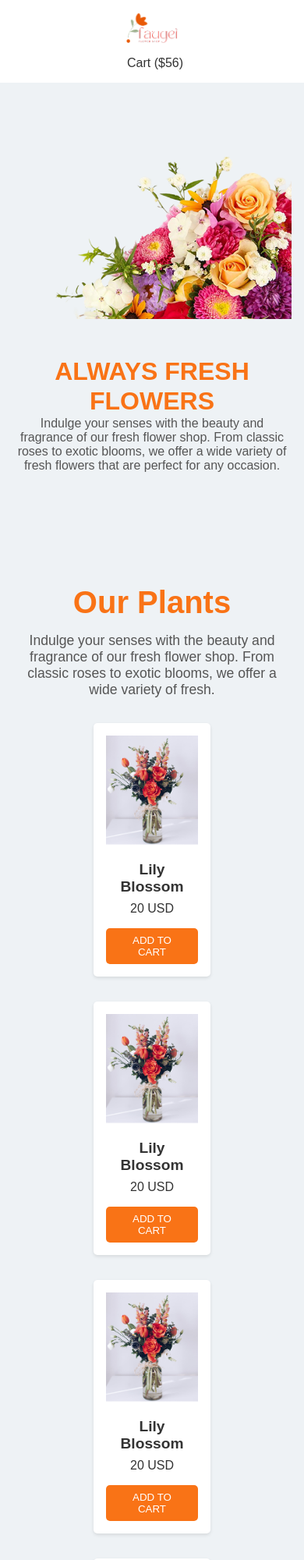
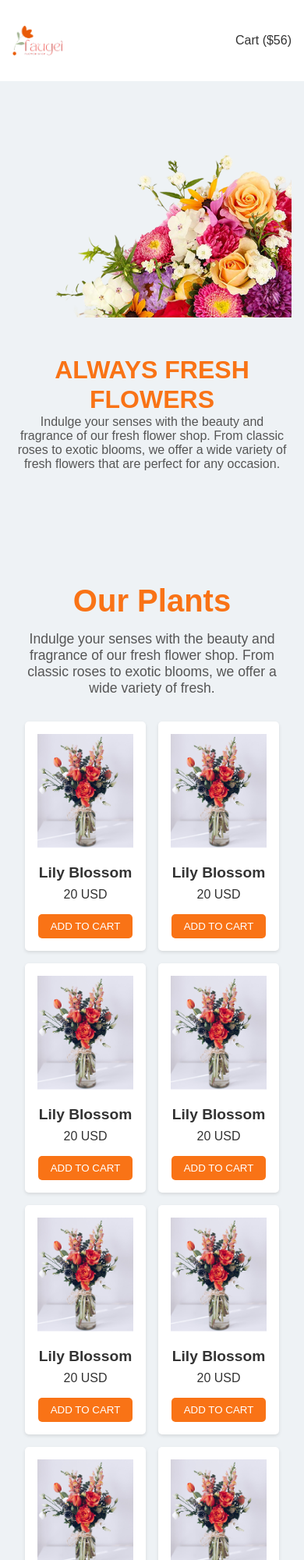
Before and after one commit to EsteakAhamed/flower-market, a plain HTML site: page index.html in a window 390 px wide. Shown: the top 2000 px of the page at 78% size. Drawn offline with Linux system fonts and the light colour scheme.

Commit message:
Responsive Fix 4

```diff
--- a/style/style.css
+++ b/style/style.css
@@ -452,13 +452,15 @@ footer .container {
 
 @media (max-width: 768px) {
     .navbar .container {
-        flex-direction: column;
-        gap: 1rem;
-        text-align: center;
+        flex-direction: row;
+        justify-content: space-between;
+        align-items: center;
+        padding: 1rem;
+        gap: 0;
     }
 
     .nav-right {
-        flex-direction: column;
+        flex-direction: row;
         align-items: center;
         gap: 1rem;
     }
@@ -471,6 +473,17 @@ footer .container {
         position: relative;
         top: 0;
         right: 0;
+        font-size: 1rem;
+        color: #333;
+    }
+
+    .cart span {
+        margin-left: 0.5rem;
+    }
+
+    .logo {
+        height: 40px;
+        margin: 0;
     }
 
     .hero .container {
@@ -499,17 +512,26 @@ footer .container {
     }
 
     .cards {
-        grid-template-columns: 1fr;
+        grid-template-columns: repeat(2, 1fr);
         gap: 1rem;
         padding: 0 1rem;
-        display: flex;
-        flex-direction: column;
-        align-items: center;
+        display: grid;
+        justify-content: center;
+        width: 100%;
+        max-width: 600px;
+        margin: 0 auto;
     }
 
     .card {
         width: 100%;
-        max-width: 150px;
+        max-width: 180px;
+        margin: 0;
+        box-sizing: border-box;
+    }
+
+    .card img {
+        max-width: 100%;
+        height: auto;
         margin-bottom: 1rem;
     }
 
```
